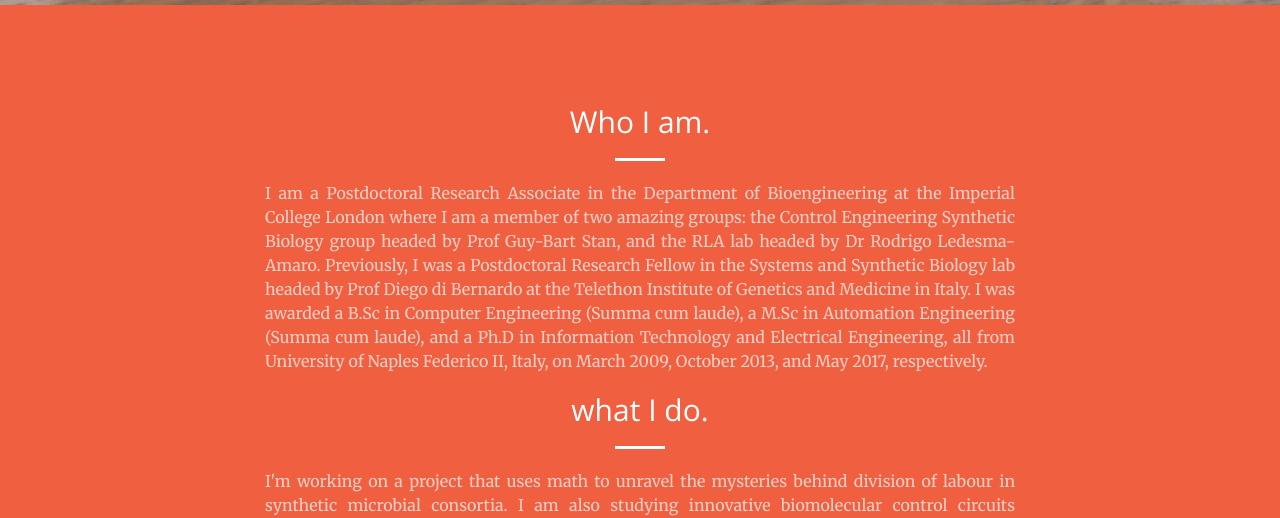
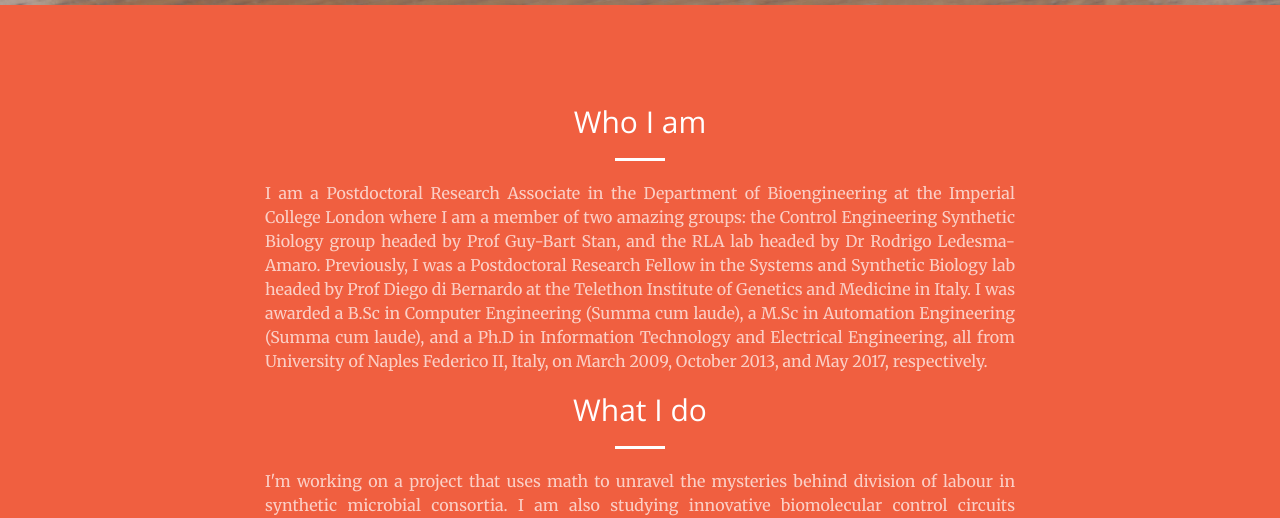
Before and after one commit to giansimone/giansimone.github.io, a Jekyll site: the page built from index.html, in a window 1280 px wide and 900 px high, scrolled down 736 px. Shown: the part 159-677 px from the top of the window. Built offline with Jekyll 4.4.1, drawn with Linux system fonts in a browser that asks for light colours; some of the changed text lies outside the part shown.

Commit message:
Minor changes to the website.

```diff
--- a/_includes/about.html
+++ b/_includes/about.html
@@ -2,10 +2,10 @@
     <div class="container">
         <div class="row">
             <div class="col-lg-8 col-lg-offset-2 text-center">
-                <h2 class="section-heading">Who I am.</h2>
+                <h2 class="section-heading">Who I am</h2>
                 <hr class="light">
                 <p class="text-faded text-justify">I am a Postdoctoral Research Associate in the Department of Bioengineering at the Imperial College London where I am a member of two amazing groups: the Control Engineering Synthetic Biology group headed by Prof Guy-Bart Stan, and the RLA lab headed by Dr Rodrigo Ledesma-Amaro. Previously, I was a Postdoctoral Research Fellow in the Systems and Synthetic Biology lab headed by Prof Diego di Bernardo at the Telethon Institute of Genetics and Medicine in Italy. I was awarded a B.Sc in Computer Engineering (Summa cum laude), a M.Sc in Automation Engineering (Summa cum laude), and a Ph.D in Information Technology and Electrical Engineering, all from University of Naples Federico II, Italy, on March 2009, October 2013, and May 2017, respectively.</p>
-                <h2 class="section-heading">what I do.</h2>
+                <h2 class="section-heading">What I do</h2>
                 <hr class="light">
                 <p class="text-faded text-justify">I'm working on a project that uses math to unravel the mysteries behind division of labour in synthetic microbial consortia. I am also studying innovative biomolecular control circuits implemented at host-cell level.</p>
             </div>
--- a/_includes/cv.html
+++ b/_includes/cv.html
@@ -2,7 +2,7 @@
     <div class="container">
         <div class="row">
             <div class="col-lg-8 col-lg-offset-2 text-center">
-                <h2 class="section-heading">My experience</h2>
+                <h2 class="section-heading">Background and Experience</h2>
                 <hr class="light">
                 <p class="text-faded-center">Perhaps, you might be interested to have a look at my CV.</p>
                 <a href="#" class="btn btn-default btn-xl">Download</a>
```
